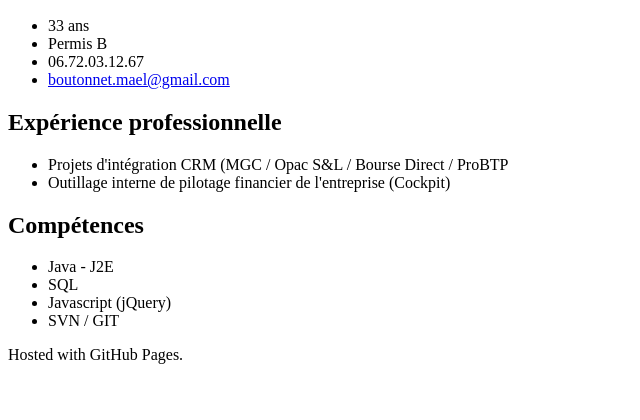
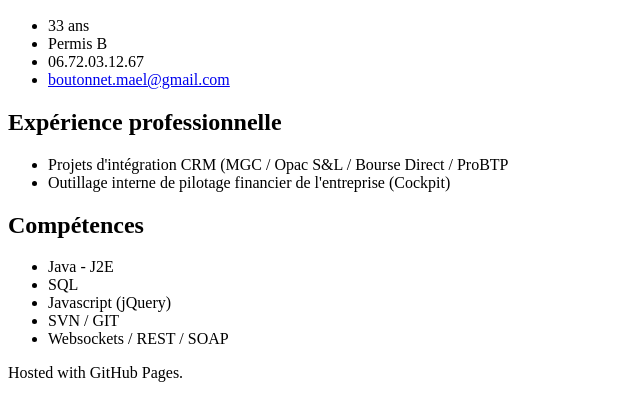
Before and after one commit to maelboutonnet/maelboutonnet.github.io, a plain HTML site: page index.html in a window 1280 px wide. Shown: the part 110-530 px from the top of the page, without its empty margins (0-640 px from the left). Drawn offline with Linux system fonts and the light colour scheme.

Commit message:
Update index.html

```diff
--- a/index.html
+++ b/index.html
@@ -25,6 +25,7 @@
                 <li>SQL</li>
                 <li>Javascript (jQuery)</li>
                 <li>SVN / GIT</li>
+                <li>Websockets / REST / SOAP</li>
             </ul>
         </p>
         <footer>Hosted with GitHub Pages.</footer>
```
